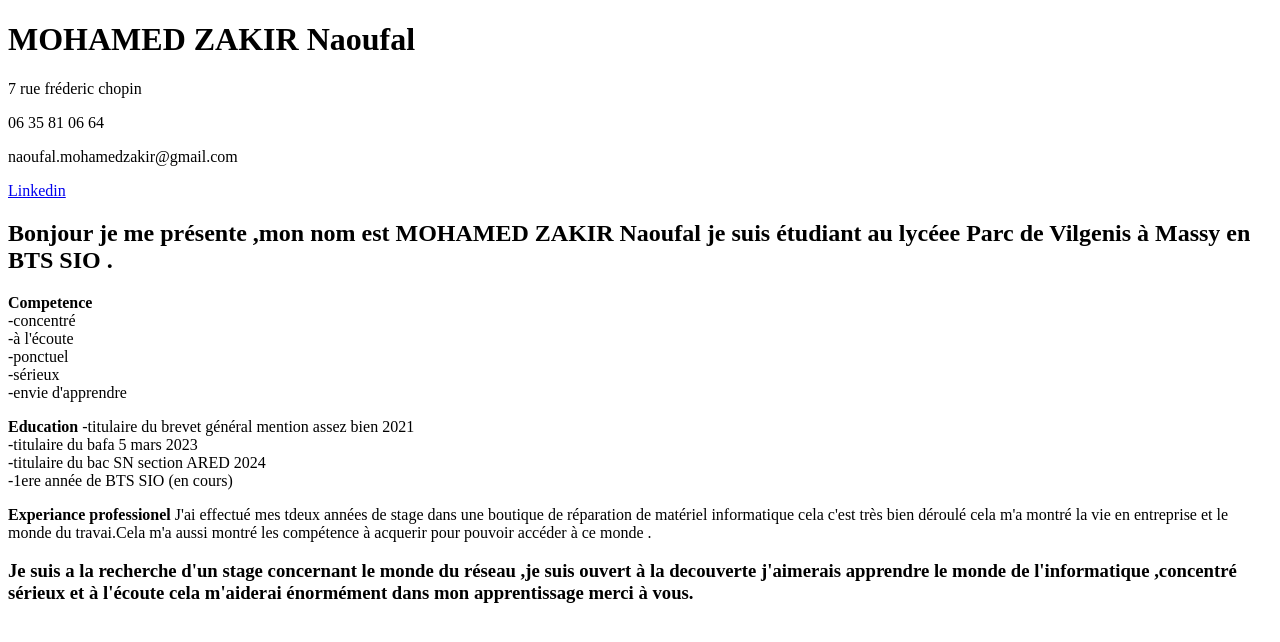
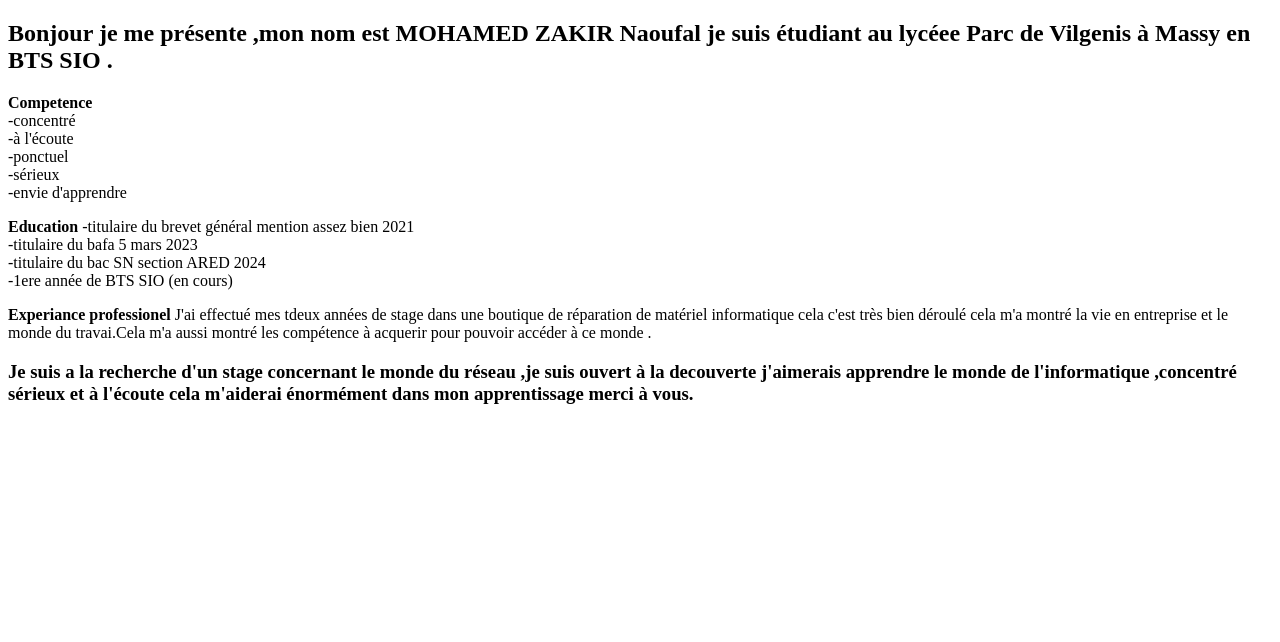
Before and after one commit to Nasuf92/Naoufal, a plain HTML site: page index.html in a window 1280 px wide. Drawn offline with Linux system fonts and the light colour scheme.

Commit message:
Update index.html

```diff
--- a/index.html
+++ b/index.html
@@ -7,14 +7,7 @@
     </head>
     <body>
         <div class="cv-container">
-            <header class="cv-haider">
-                <h1>MOHAMED ZAKIR Naoufal</h1>
-                <p>7 rue fréderic chopin</p>
-                <p>06 35 81 06 64</p>
-                <p>naoufal.mohamedzakir@gmail.com</p>
-                <a href="https://www.linkedin.com/feed/">Linkedin</a>
 
-            </header>
 
             <h2>
                 Bonjour je me présente ,mon nom est MOHAMED ZAKIR Naoufal je suis étudiant
```
